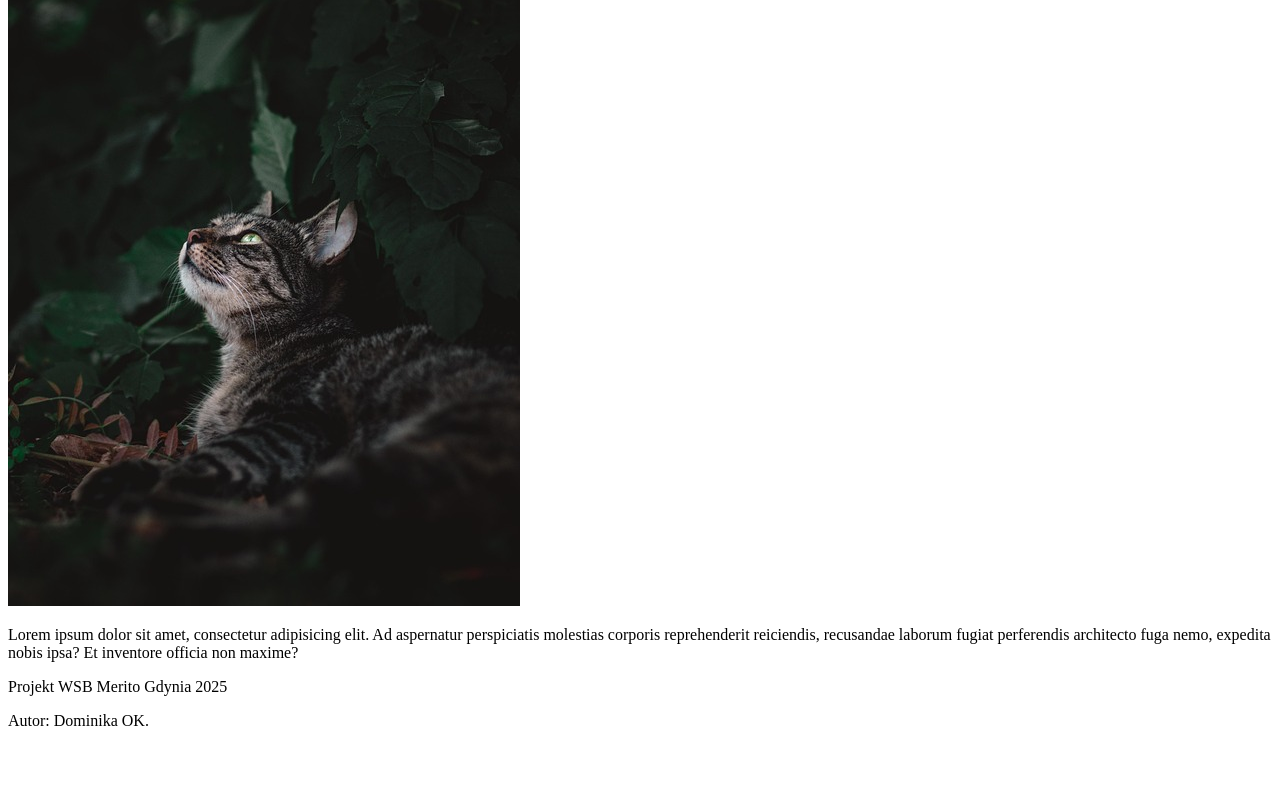
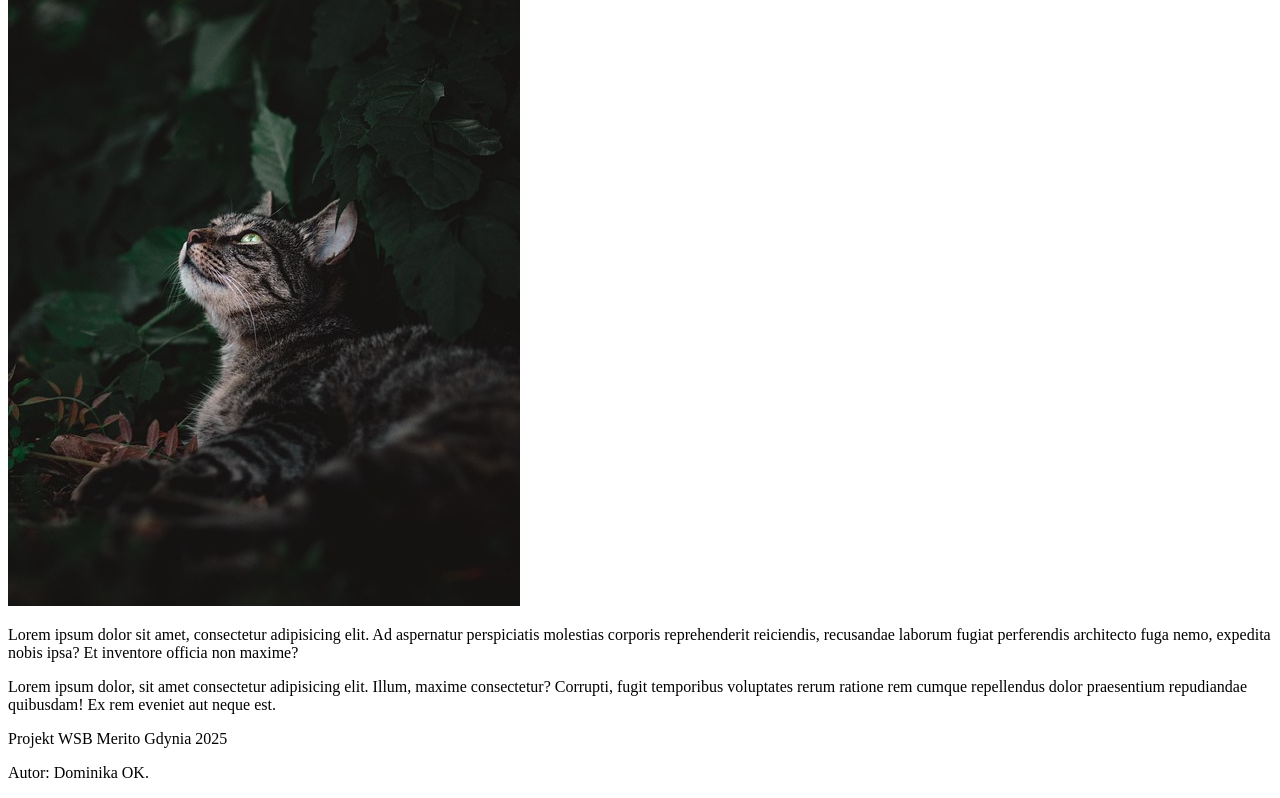
Before and after one commit to Dolcia4806/GitHub, a plain HTML site: page index.html in a window 1280 px wide. Shown: the part 2095-2893 px from the top of the page. Before the commit the page ends 2841 px from the top, so only its background shows below. Drawn offline with Linux system fonts and the light colour scheme.

Commit message:
Opis kotka

```diff
--- a/index.html
+++ b/index.html
@@ -26,6 +26,7 @@
         <h3>Kotek</h3>
         <img src="./img/Kotek.jpg" alt="">
         <p>Lorem ipsum dolor sit amet, consectetur adipisicing elit. Ad aspernatur perspiciatis molestias corporis reprehenderit reiciendis, recusandae laborum fugiat perferendis architecto fuga nemo, expedita nobis ipsa? Et inventore officia non maxime?</p>
+        <p>Lorem ipsum dolor, sit amet consectetur adipisicing elit. Illum, maxime consectetur? Corrupti, fugit temporibus voluptates rerum ratione rem cumque repellendus dolor praesentium repudiandae quibusdam! Ex rem eveniet aut neque est.</p>
     </section>
     </main>
     <footer>
```
